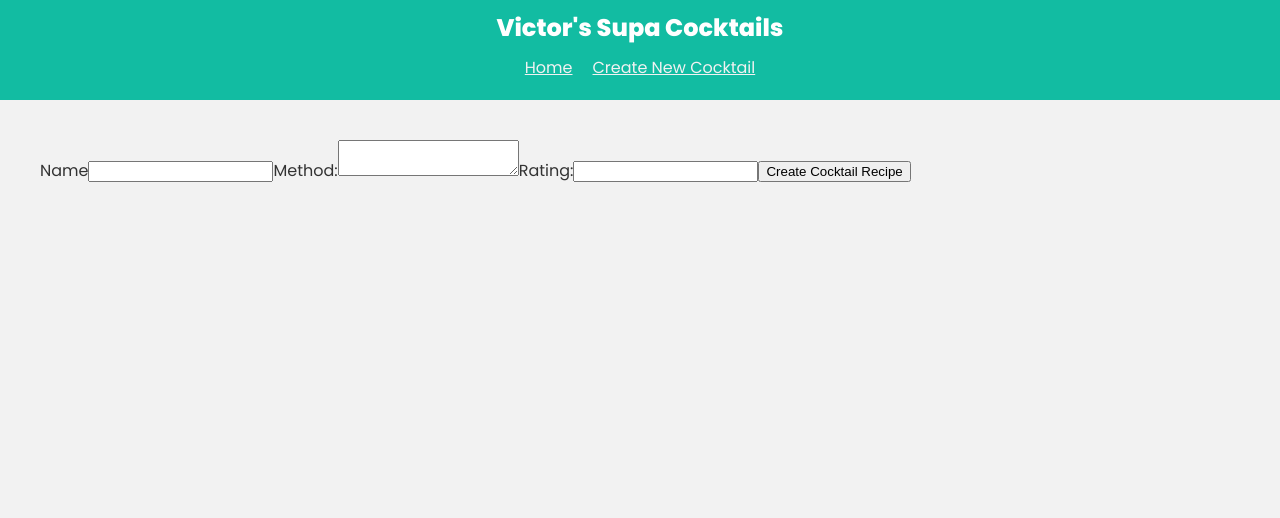
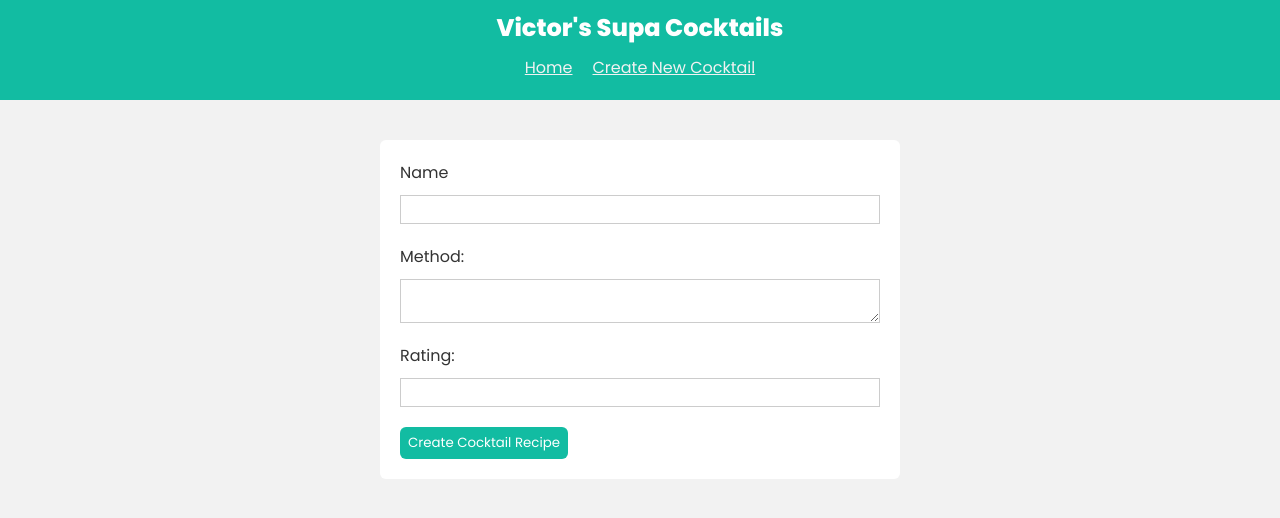
Before and after one commit to Victorloma/cocktails, a React (Create React App) app: page /create in a window 1280 px wide. Shown: the top 518 px of the page. Built offline with nearby package versions, Linux system fonts and the light colour scheme; no server answers.

Commit message:
update styling, create page, cocktailcard & update page

```diff
--- a/package.json
+++ b/package.json
@@ -1,5 +1,5 @@
 {
-  "name": "supasmoothies",
+  "name": "supacocktails",
   "version": "0.1.0",
   "private": true,
   "dependencies": {
--- a/src/components/CocktailCard.jsx
+++ b/src/components/CocktailCard.jsx
@@ -1,4 +1,5 @@
 import React from 'react'
+import { Link } from 'react-router-dom'
 
 const CocktailCard = ({ cocktail }) => {
     return (
@@ -6,6 +7,11 @@ const CocktailCard = ({ cocktail }) => {
             <h3>{cocktail.name}</h3>
             <p>{cocktail.method}</p>
             <div className="rating">{cocktail.rating}</div>
+            <div className="button">
+                <Link to={`/${cocktail.id}`}>
+                    <i className='material-icons'>edit</i>
+                </Link>
+            </div>
         </div>
     )
 }
--- a/src/index.css
+++ b/src/index.css
@@ -60,3 +60,28 @@ nav h1 {
   line-height: 0px;
   text-align: center;
 }
+
+form {
+  background: #fff;
+  padding: 20px;
+  max-width: 480px;
+  margin: 0 auto;
+  border-radius: 6px;
+}
+form input, form textarea {
+  display: block;
+  width: 100%;
+  padding: 6px;
+  box-sizing: border-box;
+  border: 1px solid #ccc;
+  margin: 10px 0 20px 0;
+}
+form button {
+  background: var(--primary);
+  color: #fff;
+  border: 0;
+  border-radius: 6px;
+  padding: 6px 8px;
+  font-family: "Poppins";
+  cursor: pointer;
+}
--- a/src/pages/Create.jsx
+++ b/src/pages/Create.jsx
@@ -1,6 +1,9 @@
 import { useState } from "react"
+import { useNavigate } from "react-router-dom"
+import supabase from "../config/supabaseClient"
 
 const Create = () => {
+  const navigate = useNavigate()
   const [name, setName] = useState('')
   const [method, setMethod] = useState('')
   const [rating, setRating] = useState('')
@@ -14,12 +17,25 @@ const Create = () => {
       return
     }
 
-    console.log(name, rating, method)
+    const { data, error } = await supabase
+      .from('cocktails')
+      .insert([{ name, method, rating }])
+      .select()
+
+    if (error) {
+      console.log(error)
+      setFormError('Please fill in all the fields correctly')
+    }
+    if (data) {
+      console.log(data)
+      setFormError(null)
+      navigate('/')
+    }
   }
 
   return (
     <div className="page create">
-      <form onSubmit={ handleSubmit }>
+      <form onSubmit={handleSubmit}>
         <label htmlFor="name">Name</label>
         <input
           type="text"
--- a/src/pages/Update.jsx
+++ b/src/pages/Update.jsx
@@ -1,7 +1,40 @@
+import { useState } from "react"
+import { useEffect } from "react"
+import { useNavigate, useParams } from "react-router-dom"
+import supabase from "../config/supabaseClient"
+
 const Update = () => {
+  const { id } = useParams()
+  const navigate = useNavigate()
+  const [name, setName] = useState('')
+  const [method, setMethod] = useState('')
+  const [rating, setRating] = useState('')
+
+  useEffect(() => {
+    const fetchCocktail = async () => {
+      const { data, error } = await supabase
+        .from('cocktails')
+        .select()
+        .eq('id', id)
+        .single()
+
+        if (error) {
+          navigate('/', { replace: true })
+        }
+
+        if (data) {
+          setName(data.name)
+          setMethod(data.method)
+          setRating(data.rating)
+          console.log(data)
+        }
+    }
+
+    fetchCocktail()
+  }, [id, navigate])
   return (
     <div className="page update">
-      <h2>Update</h2>
+      <h2>Update - {id} </h2>
     </div>
   )
 }
```
